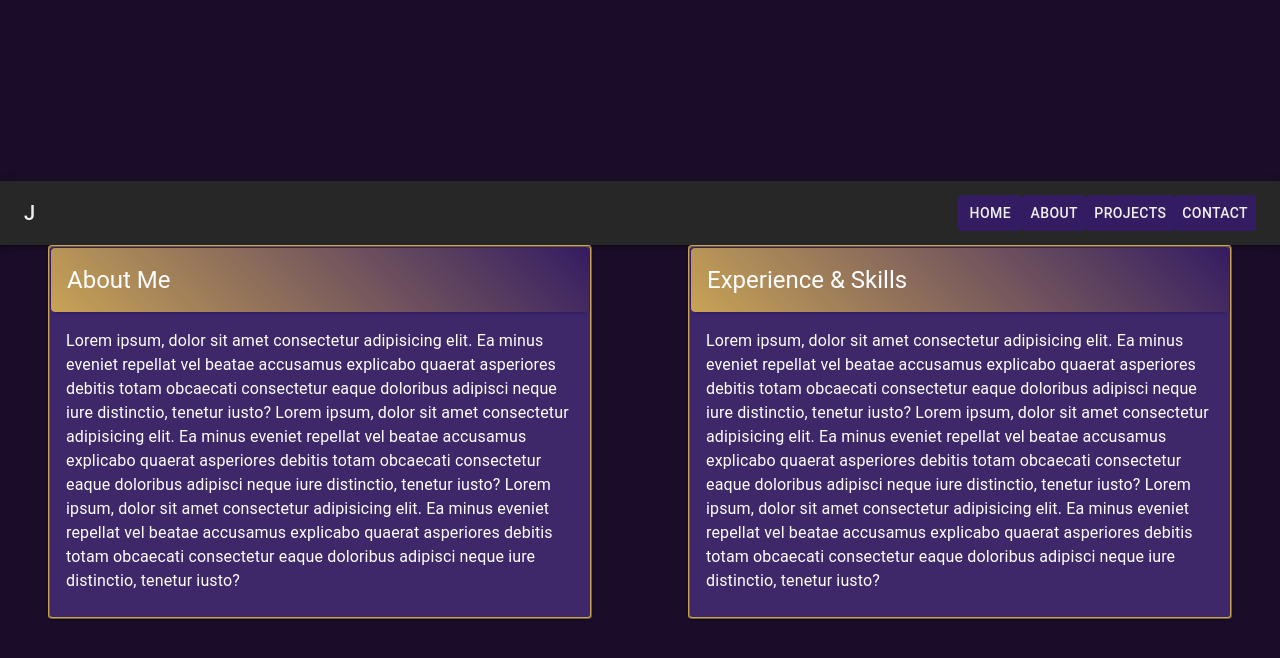
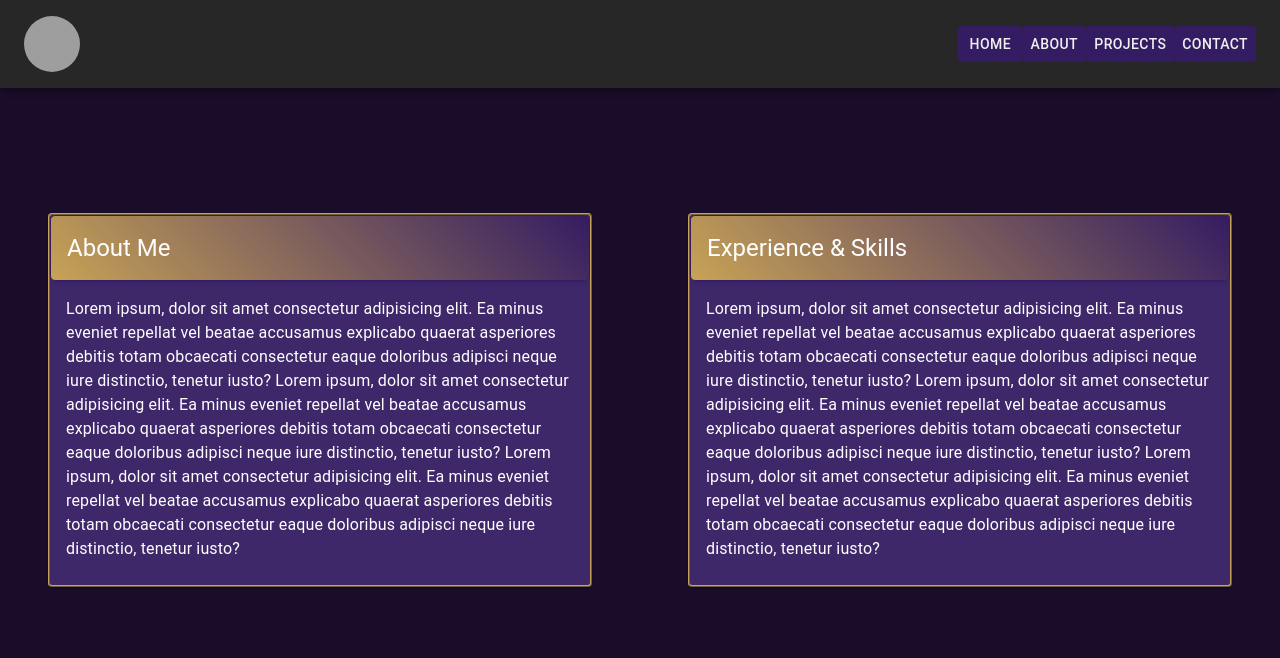
Before and after one commit to blakee-joness/portfolio, a React (Vite) app in the folder portfolio/: page / in a window 1280 px wide. Shown: the top 658 px of the page. Built offline with nearby package versions, Linux system fonts and the light colour scheme; grey boxes are pictures that could not be loaded.

Commit message:
Update Header component

```diff
--- a/portfolio/src/Components/Header.tsx
+++ b/portfolio/src/Components/Header.tsx
@@ -1,12 +1,16 @@
-import { AppBar, Toolbar, Typography, Button, Avatar } from "@mui/material";
+import { AppBar, Avatar, Button, Toolbar } from "@mui/material";
 
 export default function Header() {
   return (
-    <AppBar position="static">
+    <AppBar position="fixed">
       <Toolbar>
-        <Typography variant="h6" style={{ flexGrow: 1 }}>
-          J
-        </Typography>
+        <div style={{ flexGrow: 1 }}>
+          <Avatar
+            alt="Logo"
+            src="./src/assets/monogram_j-transparent.png"
+            sx={{ width: 56, height: 56, marginTop: 2, marginBottom: 2 }}
+          />
+        </div>
         <Button color="inherit">Home</Button>
         <Button color="inherit">About</Button>
         <Button color="inherit">Projects</Button>
```
